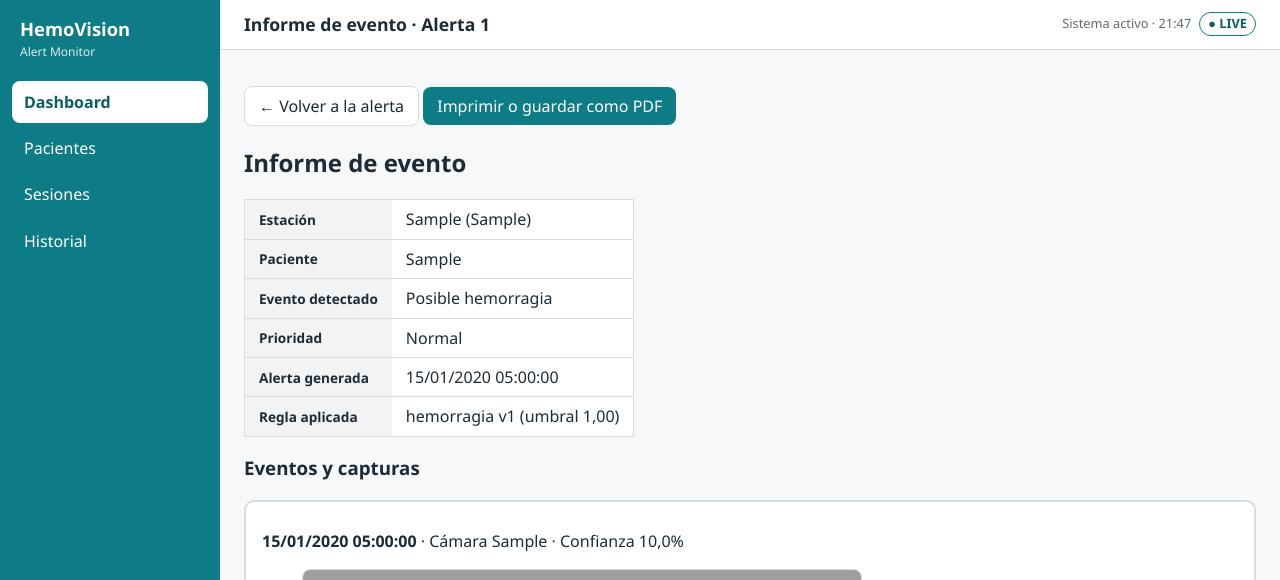
After one commit to Darix-io/Proyecto-hemo-vision-alert, a Django app: page /alertas/1/informe/ in a window 1280 px wide. The commit adds this page. Shown: the top 580 px of the page. Run offline with Django 5.2, Linux system fonts and the light colour scheme; a user stored in the database is signed in; tables that the repository leaves empty hold one stand-in row (values such as "Sample post"); grey boxes are pictures that could not be loaded.

Commit message:
feat: dos cámaras, captura del evento e informe de alerta

```diff
--- a/config/urls.py
+++ b/config/urls.py
@@ -25,3 +25,8 @@ urlpatterns = [
     path('historial/', include('historial.urls')),
     path('api/vision/', include('riesgo.urls')),
 ]
+
+from django.conf import settings
+from django.conf.urls.static import static
+
+urlpatterns += static(settings.MEDIA_URL, document_root=settings.MEDIA_ROOT)
--- a/historial/templates/historial/historial.html
+++ b/historial/templates/historial/historial.html
@@ -63,7 +63,9 @@
       <td>{{ r.revisor.get_username }}</td>
       <td>{{ r.observacion|default:"—" }}</td>
       <td>
+        {% with c=r.alerta.evento_con_captura %}{% if c %}<a href="{{ c.captura.url }}" target="_blank"><img src="{{ c.captura.url }}" alt="Captura" style="height:36px;vertical-align:middle"></a> {% endif %}{% endwith %}
         <a href="{% url 'monitoreo:detalle_alerta' r.alerta.pk %}">Ver</a>
+        <a href="{% url 'monitoreo:informe_alerta' r.alerta.pk %}">Informe</a>
         <form method="post" action="{% url 'historial:eliminar' r.alerta.pk %}" style="display:inline"
               onsubmit="return confirm('¿Eliminar esta alerta y todo su historial? No se puede deshacer.');">
           {% csrf_token %}<button type="submit" class="boton-claro">Eliminar</button>
@@ -90,7 +92,9 @@
       <td>{{ a.get_clase_evento_display }}</td>
       <td>{{ a.get_estado_display }}</td>
       <td>
+        {% with c=a.evento_con_captura %}{% if c %}<a href="{{ c.captura.url }}" target="_blank"><img src="{{ c.captura.url }}" alt="Captura" style="height:36px;vertical-align:middle"></a> {% endif %}{% endwith %}
         <a href="{% url 'monitoreo:detalle_alerta' a.pk %}">Revisar</a>
+        <a href="{% url 'monitoreo:informe_alerta' a.pk %}">Informe</a>
         <form method="post" action="{% url 'historial:eliminar' a.pk %}" style="display:inline"
               onsubmit="return confirm('¿Eliminar esta alerta? No se puede deshacer.');">
           {% csrf_token %}<button type="submit" class="boton-claro">Eliminar</button>
--- a/historial/views.py
+++ b/historial/views.py
@@ -53,6 +53,8 @@ def _borrar(alertas):
     ids = list(alertas.values_list("pk", flat=True))
     with transaction.atomic():
         Revision.objects.filter(alerta_id__in=ids).delete()
+        for evento in EventoVisual.objects.filter(alerta_id__in=ids):
+            evento.captura.delete(save=False)
         EventoVisual.objects.filter(alerta_id__in=ids).delete()
         Alerta.objects.filter(pk__in=ids).delete()
     return len(ids)
--- a/monitoreo/contexto.py
+++ b/monitoreo/contexto.py
@@ -1,8 +1,25 @@
 from django.conf import settings
 
 
+def _lista():
+    camaras = {settings.VISION_STREAM_ESTACION: settings.VISION_STREAM_URL}
+    for par in (settings.VISION_CAMARAS or "").split(","):
+        if "=" in par:
+            estacion, url = par.split("=", 1)
+            estacion, url = estacion.strip().upper(), url.strip()
+            if estacion and url:
+                camaras[estacion] = url
+    return [
+        {"estacion": e, "url": u, "camara": "CAM-" + e.split("-")[-1]}
+        for e, u in sorted(camaras.items())
+    ]
+
+
 def camara(request):
+    camaras = _lista()
     return {
+        "camaras": camaras,
+        "camaras_estaciones": [c["estacion"] for c in camaras],
         "camara_url": settings.VISION_STREAM_URL,
         "camara_estacion": settings.VISION_STREAM_ESTACION,
     }
--- a/monitoreo/templates/monitoreo/_camara.html
+++ b/monitoreo/templates/monitoreo/_camara.html
@@ -1,5 +1,5 @@
 <div class="video-caja">
-  <img src="{{ camara_url }}" alt="Cámara en vivo {{ camara_estacion }}"
+  <img src="{{ url }}" alt="Cámara en vivo {{ estacion }}"
        onerror="this.hidden=true;this.nextElementSibling.hidden=false;">
-  <p class="video-error" hidden>Cámara sin conexión. Inicie el servicio de visión (servicio.py).</p>
+  <p class="video-error" hidden>Cámara sin conexión. Inicie el servicio de visión de {{ estacion }}.</p>
 </div>
--- a/monitoreo/templates/monitoreo/detalle_estacion.html
+++ b/monitoreo/templates/monitoreo/detalle_estacion.html
@@ -13,9 +13,9 @@
 </table>
 
 
-{% if estacion.codigo == camara_estacion %}
+{% if estacion.codigo in camaras_estaciones %}
 <h2>Cámara en vivo</h2>
-{% include "monitoreo/_camara.html" %}
+{% for c in camaras %}{% if c.estacion == estacion.codigo %}{% include "monitoreo/_camara.html" with url=c.url estacion=c.estacion %}{% endif %}{% endfor %}
 {% endif %}
 
 <h2>Alertas de la sesión</h2>
--- /dev/null
+++ b/monitoreo/templates/monitoreo/informe_alerta.html
@@ -0,0 +1,57 @@
+{% extends "pacientes/base.html" %}
+{% block titulo %}Informe de evento · HemoVision Alert{% endblock %}
+{% block encabezado %}Informe de evento · Alerta {{ alerta.pk }}{% endblock %}
+
+{% block contenido %}
+<style>
+  @media print { .menu, .barra, .no-imprimir { display: none !important; } body { background: #fff; } }
+  .captura img { width: 100%; max-width: 560px; border-radius: 8px; border: 1px solid var(--borde); }
+</style>
+<p class="no-imprimir">
+  <a class="boton boton-claro" href="{% url 'monitoreo:detalle_alerta' alerta.pk %}">← Volver a la alerta</a>
+  <button type="button" onclick="window.print()">Imprimir o guardar como PDF</button>
+</p>
+
+<h2>Informe de evento</h2>
+<table>
+  <tr><th>Estación</th><td>{{ alerta.sesion.estacion.codigo }} ({{ alerta.sesion.estacion.sala|default:"Sin sala" }})</td></tr>
+  <tr><th>Paciente</th><td>{{ alerta.sesion.paciente.codigo }}</td></tr>
+  <tr><th>Evento detectado</th><td>{{ alerta.get_clase_evento_display }}</td></tr>
+  <tr><th>Prioridad</th><td>{{ alerta.get_estado_display }}</td></tr>
+  <tr><th>Alerta generada</th><td>{{ alerta.creada|date:"d/m/Y H:i:s" }}</td></tr>
+  <tr><th>Regla aplicada</th><td>{{ alerta.regla }} (umbral {{ alerta.regla.umbral }})</td></tr>
+</table>
+
+<h3>Eventos y capturas</h3>
+{% for e in eventos %}
+  <section class="ficha">
+    <p><strong>{{ e.hora_evento|date:"d/m/Y H:i:s" }}</strong> · Cámara {{ e.camara|default:"—" }} · Confianza {% if e.valor is not None %}{{ e.valor|floatformat:1 }}%{% else %}—{% endif %}</p>
+    {% if e.captura %}
+      <figure class="captura"><img src="{{ e.captura.url }}" alt="Captura del evento"><figcaption>Captura del evento</figcaption></figure>
+    {% else %}
+      <p>Sin captura.</p>
+    {% endif %}
+  </section>
+{% empty %}
+  <p>No hay eventos registrados.</p>
+{% endfor %}
+
+<h3>Revisiones</h3>
+{% if revisiones %}
+<table>
+  <tr><th>Fecha</th><th>Decisión</th><th>Revisor</th><th>Observación</th></tr>
+  {% for r in revisiones %}
+  <tr>
+    <td>{{ r.creada|date:"d/m/Y H:i" }}</td>
+    <td>{{ r.get_decision_display }}</td>
+    <td>{{ r.revisor.get_username }}</td>
+    <td>{{ r.observacion|default:"—" }}</td>
+  </tr>
+  {% endfor %}
+</table>
+{% else %}
+<p>Pendiente de revisión.</p>
+{% endif %}
+
+<p class="aviso-clinico">Este aviso requiere revisión humana y no constituye un diagnóstico médico. Prototipo académico.</p>
+{% endblock %}
--- a/monitoreo/urls.py
+++ b/monitoreo/urls.py
@@ -8,5 +8,6 @@ urlpatterns = [
     path("", views.dashboard, name="dashboard"),
     path("estaciones/<str:codigo>/", views.detalle_estacion, name="detalle_estacion"),
     path("alertas/<int:pk>/", views.detalle_alerta, name="detalle_alerta"),
+    path("alertas/<int:pk>/informe/", views.informe_alerta, name="informe_alerta"),
     path("revisiones/<int:pk>/", views.revision_resultado, name="revision_resultado"),
 ]
--- a/monitoreo/views.py
+++ b/monitoreo/views.py
@@ -108,3 +108,19 @@ def revision_resultado(request, pk):
             "cierra": revision.decision in DECISIONES_DE_CIERRE,
         },
     )
+
+
+@login_required
+def informe_alerta(request, pk):
+    alerta = get_object_or_404(
+        Alerta.objects.select_related("sesion__paciente", "sesion__estacion"), pk=pk
+    )
+    return render(
+        request,
+        "monitoreo/informe_alerta.html",
+        {
+            "alerta": alerta,
+            "eventos": alerta.eventos.order_by("hora_evento"),
+            "revisiones": alerta.revisiones.select_related("revisor").order_by("creada"),
+        },
+    )
--- a/pacientes/static/pacientes/hemovision.css
+++ b/pacientes/static/pacientes/hemovision.css
@@ -207,3 +207,6 @@ textarea { width: 100%; min-height: 80px; }
 .video-caja img { width: 100%; max-width: 640px; border-radius: 10px; background: #000; display: block; }
 .camara-panel .video-caja img { max-width: 420px; }
 .video-error { color: var(--gris); border: 1px dashed var(--gris); border-radius: 8px; padding: 12px; }
+.camaras { display: flex; gap: 16px; flex-wrap: wrap; }
+.camaras figure { margin: 0; }
+.camaras figcaption { font-weight: 700; margin-bottom: 4px; }
--- a/riesgo/models.py
+++ b/riesgo/models.py
@@ -57,6 +57,9 @@ class Alerta(models.Model):
     def __str__(self):
         return f"{self.clase_evento} {self.estado} (sesión {self.sesion_id})"
 
+    def evento_con_captura(self):
+        return self.eventos.exclude(captura="").order_by("hora_evento").first()
+
 
 class EventoVisual(models.Model):
     identificador = models.CharField(max_length=64, unique=True)
@@ -80,6 +83,7 @@ class EventoVisual(models.Model):
         on_delete=models.SET_NULL,
         related_name="eventos",
     )
+    captura = models.FileField(upload_to="capturas/%Y/%m/", blank=True)
 
     def __str__(self):
         return self.identificador
--- a/riesgo/services.py
+++ b/riesgo/services.py
@@ -94,6 +94,7 @@ def registrar_evento(
             hora_evento__gte=hora_evento - ventana,
             hora_evento__lte=hora_evento + ventana,
         )
+        .exclude(alerta__revisiones__decision__in=["confirmada", "descartada"])
         .exclude(pk=evento.pk)
         .select_related("alerta")
         .order_by("-hora_evento")
```
Also changed, not shown: config/settings.py (+7 -0 lines), monitoreo/templates/monitoreo/dashboard.html (+7 -2 lines), monitoreo/templates/monitoreo/detalle_alerta.html (+12 -4 lines), riesgo/api.py (+17 -0 lines), riesgo/test_captura.py (added, +53 -0 lines), vision/servicio.py (+19 -1 lines), riesgo/migrations/0004_captura_evento.py (added).
